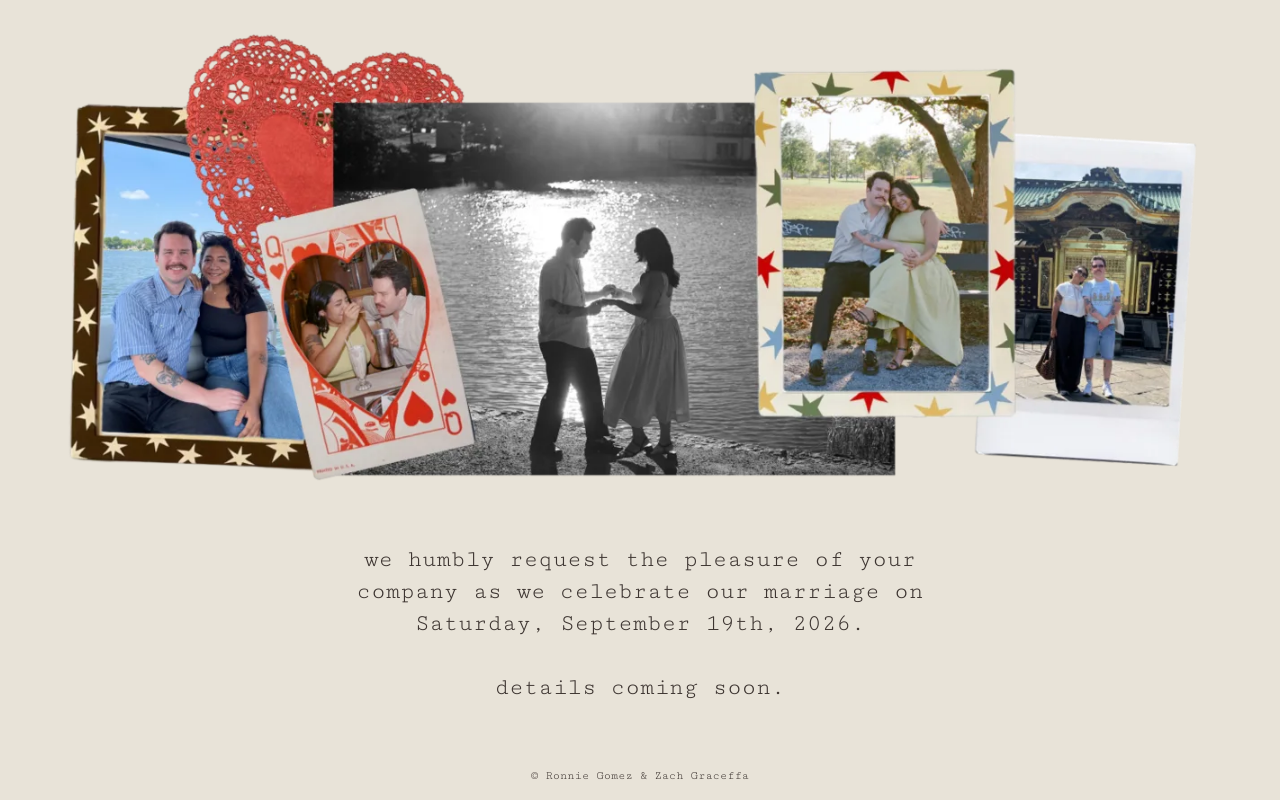
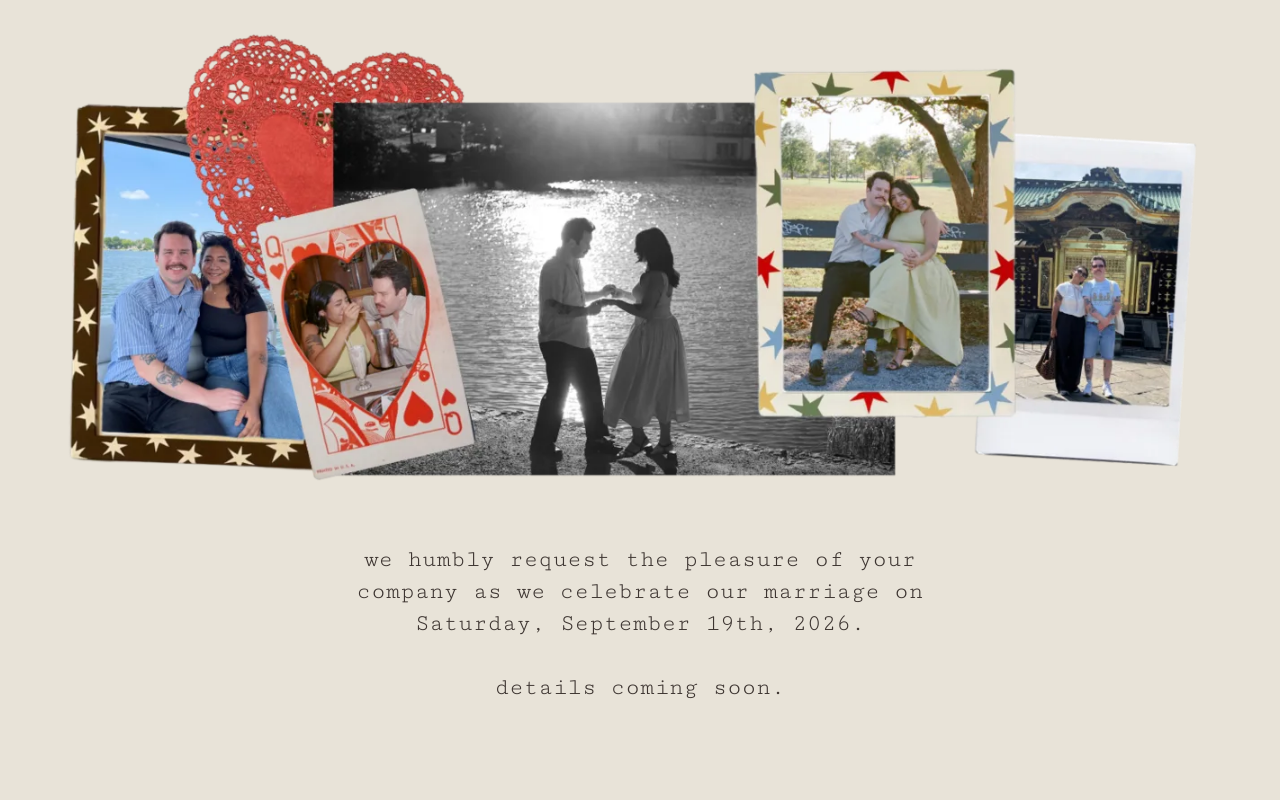
Before and after one commit to ZachGraceffa/wedding-site, a plain HTML site: page index.html in a window 1280 px wide. Shown: the part 157-957 px from the top of the page. After the commit the page ends 909 px from the top, so only its background shows below. Drawn offline with nearby package versions, Linux system fonts and the light colour scheme.

Commit message:
removed copyright

```diff
--- a/index.html
+++ b/index.html
@@ -62,9 +62,6 @@
                 <p class="font-mono text-base md:text-2xl lg:text-2xl text-brown text-center">details coming soon.</p>
             </div>
         </section>
-        <footer class="text-center py-4">
-            <p class="font-mono text-xs text-brown">© Ronnie Gomez & Zach Graceffa</p>
-        </footer>
     </main>
     <script src="script.js"></script>
 </body>
```
